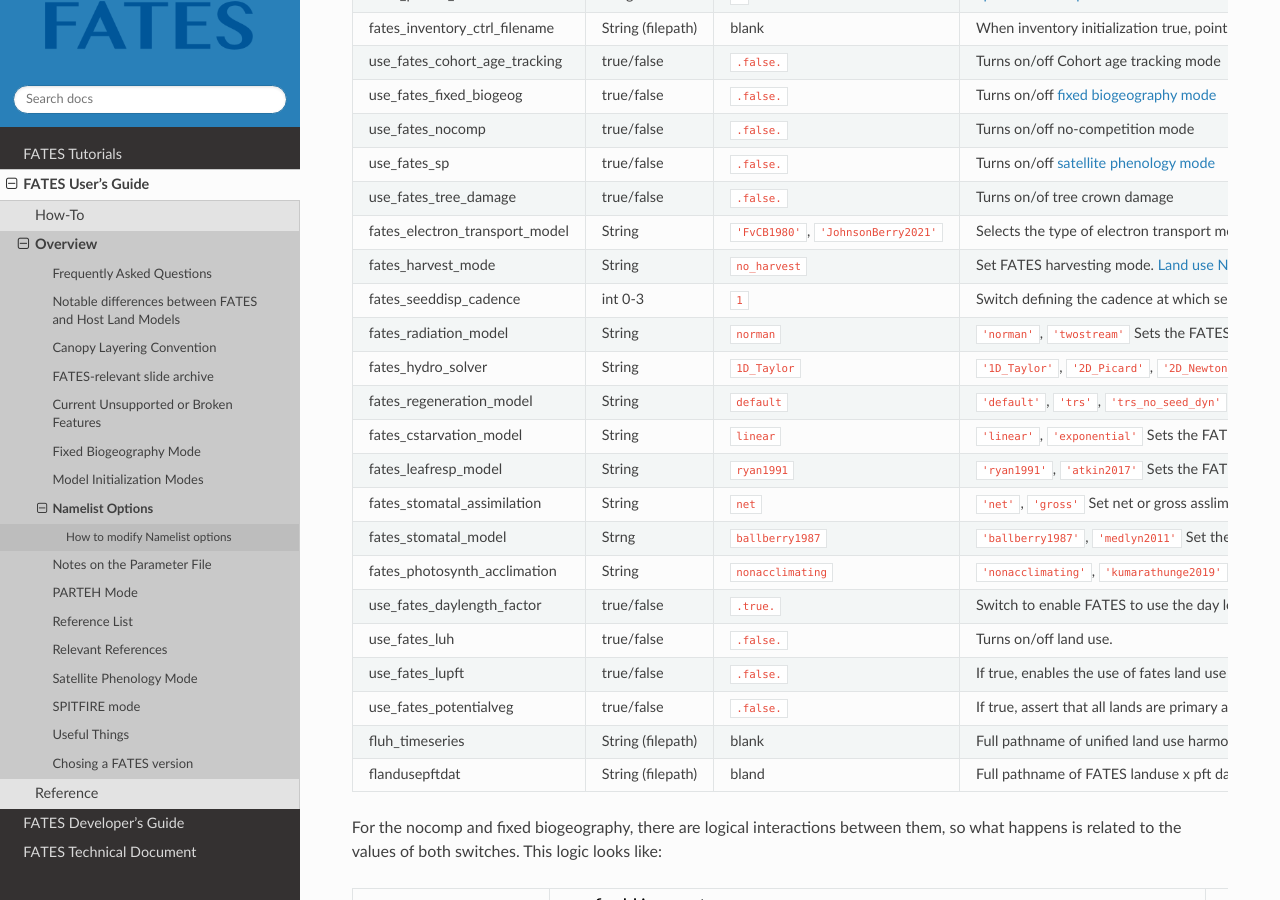
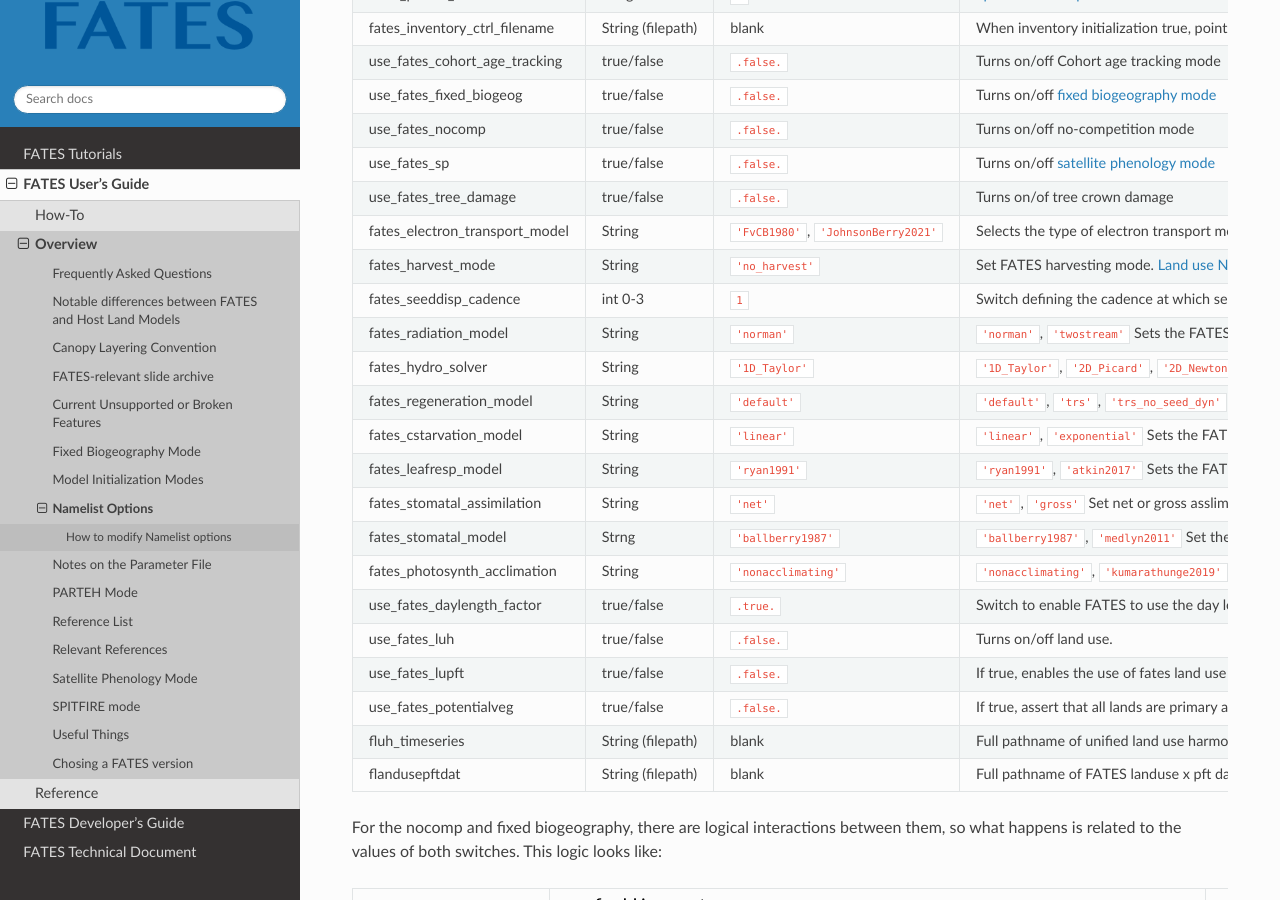
Before and after one commit to NGEET/fates-users-guide, a Sphinx documentation site: the page built from docs/source/user/Namelist-Options-and-Run-Time-Modes.md, in a window 1280 px wide and 900 px high, scrolled down 622 px. Built offline with Sphinx 7.4.7 and the Read the Docs theme 3.1.0, drawn with Linux system fonts in a browser that asks for light colours.

Commit message:
fix some typos

```diff
--- a/docs/source/user/Namelist-Options-and-Run-Time-Modes.md
+++ b/docs/source/user/Namelist-Options-and-Run-Time-Modes.md
@@ -23,22 +23,22 @@ For more information on how to set and use these modes, click on the links in th
 | use_fates_sp                  | true/false        | `.false.`               | Turns on/off {doc}`satellite phenology mode <SP-(satellite-phenology)-mode>` |
 | use_fates_tree_damage         | true/false        | `.false.`               | Turns on/of {doc}`tree crown damage <fates-doc:fates_tech_note>` |
 | fates_electron_transport_model | String | `'FvCB1980'`, `'JohnsonBerry2021'`     | Selects the type of electron transport model |
-| fates_harvest_mode            | String            | `no_harvest`            | Set FATES harvesting mode. {doc}`Land use Namelist Options <Land-use-Namelist-Options>` |
+| fates_harvest_mode            | String            | `'no_harvest'`            | Set FATES harvesting mode. {doc}`Land use Namelist Options <Land-use-Namelist-Options>` |
 | fates_seeddisp_cadence        | int 0-3 | `1` | Switch defining the cadence at which seeds are dispersed across gridcells, 0 = no seed dispersal, 1 = daily, 2 = monthly, 3 = yearly. |
-| fates_radiation_model         | String            | `norman`                | `'norman'`,  `'twostream'` Sets the FATES radiation model |
-| fates_hydro_solver            | String            | `1D_Taylor`             | `'1D_Taylor'`, `'2D_Picard'`,  `'2D_Newton'` Sets the FATES hydro solver method  |
-| fates_regeneration_model      | String            | `default`               | `'default'`, `'trs'`, `'trs_no_seed_dyn'` Sets the FATES seed regeneration model |
-| fates_cstarvation_model       | String            | `linear`                | `'linear'`, `'exponential'` Sets the FATES carbon starvation model |
-| fates_leafresp_model          | String            | `ryan1991`              | `'ryan1991'`, `'atkin2017'` Sets the FATES leaf maintenance respiration model |
-| fates_stomatal_assimilation   | String            | `net`                   | `'net'`, `'gross'` Set net or gross asslimiation for the FATES stomatal model |
-| fates_stomatal_model          | Strng             | `ballberry1987`         | `'ballberry1987'`, `'medlyn2011'` Set the FATES stomatal conductance model |
-| fates_photosynth_acclimation  | String            | `nonacclimating`        | `'nonacclimating'`, `'kumarathunge2019'` Set the FATES photosynthesis temperature acclimation model |
+| fates_radiation_model         | String            | `'norman'`                | `'norman'`,  `'twostream'` Sets the FATES radiation model |
+| fates_hydro_solver            | String            | `'1D_Taylor'`             | `'1D_Taylor'`, `'2D_Picard'`,  `'2D_Newton'` Sets the FATES hydro solver method  |
+| fates_regeneration_model      | String            | `'default'`               | `'default'`, `'trs'`, `'trs_no_seed_dyn'` Sets the FATES seed regeneration model |
+| fates_cstarvation_model       | String            | `'linear'`                | `'linear'`, `'exponential'` Sets the FATES carbon starvation model |
+| fates_leafresp_model          | String            | `'ryan1991'`              | `'ryan1991'`, `'atkin2017'` Sets the FATES leaf maintenance respiration model |
+| fates_stomatal_assimilation   | String            | `'net'`                   | `'net'`, `'gross'` Set net or gross asslimiation for the FATES stomatal model |
+| fates_stomatal_model          | Strng             | `'ballberry1987'`         | `'ballberry1987'`, `'medlyn2011'` Set the FATES stomatal conductance model |
+| fates_photosynth_acclimation  | String            | `'nonacclimating'`        | `'nonacclimating'`, `'kumarathunge2019'` Set the FATES photosynthesis temperature acclimation model |
 | use_fates_daylength_factor    | true/false        | `.true.`                | Switch to enable FATES to use the day length factor from the host land model |
 | use_fates_luh                 | true/false        | `.false.`               | Turns on/off land use. |
 | use_fates_lupft               | true/false        | `.false.`               | If true, enables the use of fates land use x pft mapping data file. |
 | use_fates_potentialveg        | true/false        | `.false.`               | If true, assert that all lands are primary and that there is no harvest. |
 | fluh_timeseries               | String (filepath) | blank                   | Full pathname of  unified land use harmonization data file. |
-| flandusepftdat                | String (filepath) | bland                   | Full pathname of FATES landuse x pft data map. |
+| flandusepftdat                | String (filepath) | blank                   | Full pathname of FATES landuse x pft data map. |
 
 
 
```
